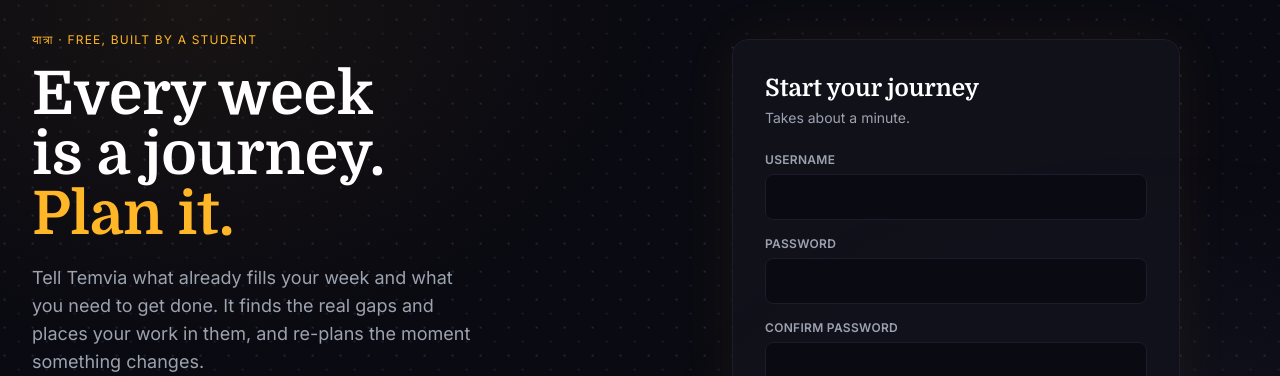
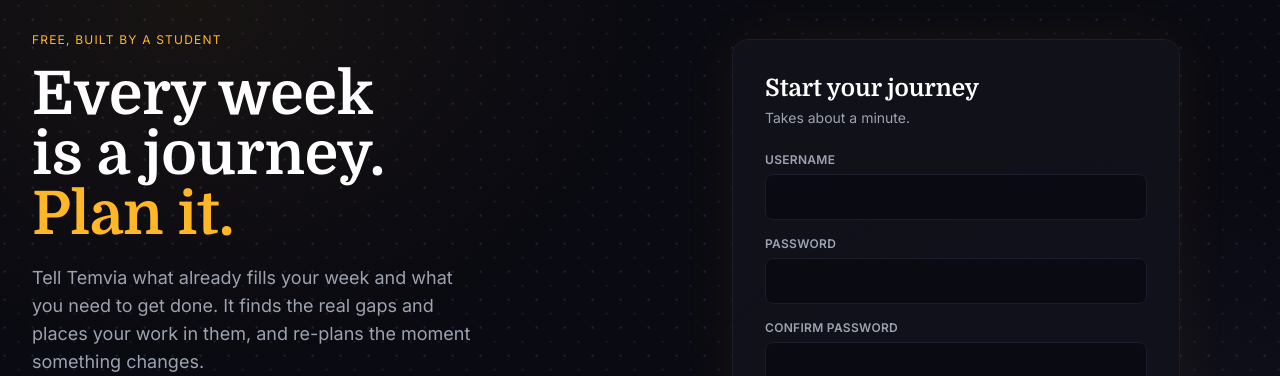
Before and after one commit to Avex4thewin/KhatamKaro, a Flask app: page /signup in a window 1280 px wide. Shown: the part 69-445 px from the top of the page. Run offline with Flask 3, Linux system fonts and the light colour scheme; some libraries are stand-ins or nearby versions.

Commit message:
Minor Changes

```diff
--- a/templates/auth.html
+++ b/templates/auth.html
@@ -5,7 +5,7 @@
 <div class="grid grid-cols-1 lg:grid-cols-2 gap-12 items-center min-h-[72vh]">
 
     <div>
-        <p class="text-yellow text-xs uppercase tracking-widest mb-4">यात्रा · Free, built by a student</p>
+        <p class="text-yellow text-xs uppercase tracking-widest mb-4">Free, built by a student</p>
         <h1 class="text-5xl lg:text-6xl font-serif font-bold text-white leading-[1.1] mb-5">
             Every week<br>is a journey.<br><span class="text-yellow">Plan it.</span>
         </h1>
```
